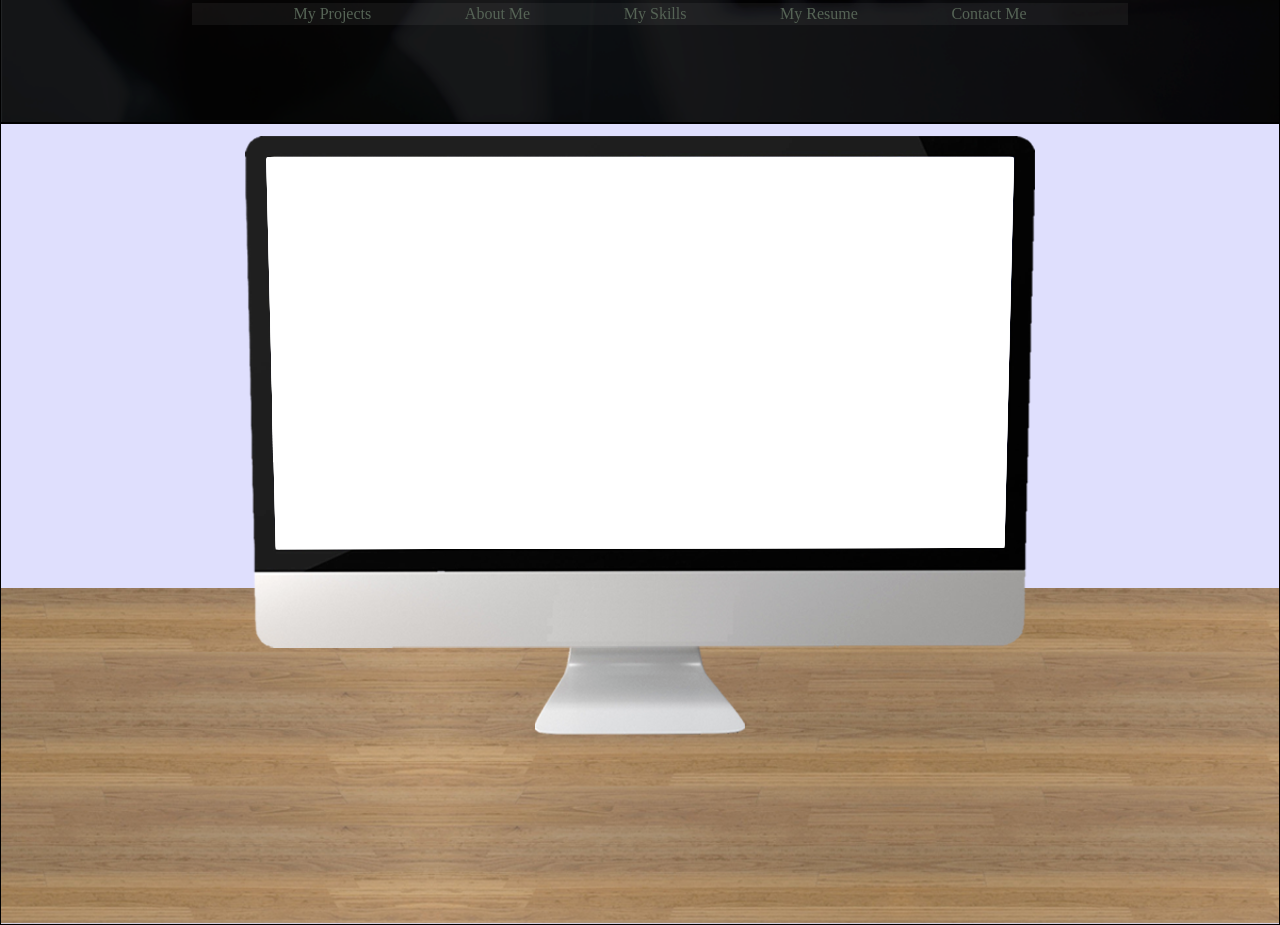
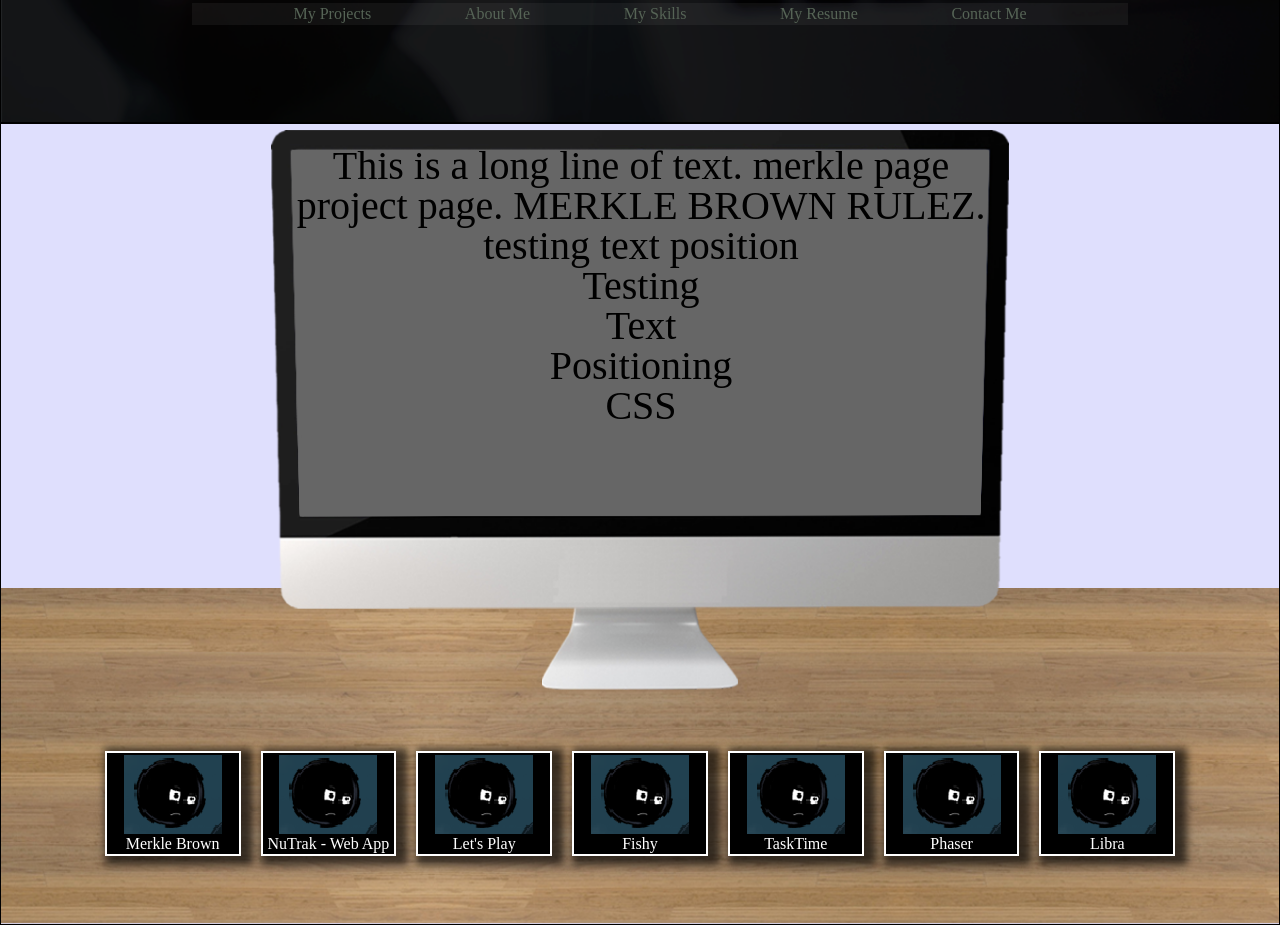
Before and after one commit to moe091/MyHomepage, a plain HTML site: page index.html in a window 1280 px wide. Shown: the part 679-1604 px from the top of the page. Drawn offline with Linux system fonts and the light colour scheme.

Commit message:
made some progress at work, saving

```diff
--- a/index.html
+++ b/index.html
@@ -3,7 +3,9 @@
 
         <link rel="stylesheet" type="text/css" href="styles/reset.css">
         <link rel="stylesheet" type="text/css" href="styles/style.css">
-
+        <link rel="stylesheet" type="text/css" href="styles/projects.css">
+        <script src="js/scripts.js" type="text/javascript"></script>
+        <script src="js/projects.js" type="text/javascript"></script>
     </head>
 
     <body>
@@ -18,7 +20,7 @@
                 </div>
                 <div id="spotlight-left" class="spotlight">
                     <div class='spotlight-header'>
-                        Playable Level of my current game!
+                        Play a demo of my current project!
                     </div>
                     <img src="img/merkle_promo.png" class="spotlight-img">
                     <div class="spotlight-details">
@@ -42,11 +44,78 @@
 
 
             <div id="desk-wrapper">
+                <div id="project-icons">
 
+                    <div class="proj-icon-wrap proj-icon-wrap-1" id="merkle-icon-wrap" onclick="showProjectPage('merkle');">
+                        <img src="img/merkle_icon2.png" class="proj-icon proj-icon-1" id="merkle-icon"><br />
+                        Merkle Brown
+                    </div>
+
+                    <div class="proj-icon-wrap proj-icon-wrap-1" id="merkle-icon-wrap" onclick="showProjectPage('nutrak');">
+                        <img src="img/merkle_icon2.png" class="proj-icon proj-icon-2" id="merkle-icon"><br />
+                        NuTrak - Web App
+                    </div>
+
+                    <div class="proj-icon-wrap proj-icon-wrap-1" id="merkle-icon-wrap" onclick="showProjectPage('letsplay');">
+                        <img src="img/merkle_icon2.png" class="proj-icon proj-icon-3" id="merkle-icon"><br />
+                        Let's Play
+                    </div>
+
+                    <div class="proj-icon-wrap proj-icon-wrap-1" id="merkle-icon-wrap" onclick="showProjectPage('fishy');">
+                        <img src="img/merkle_icon2.png" class="proj-icon proj-icon-4" id="merkle-icon"><br />
+                        Fishy
+                    </div>
+
+                    <div class="proj-icon-wrap proj-icon-wrap-1" id="merkle-icon-wrap" onclick="showProjectPage('tasktime');">
+                        <img src="img/merkle_icon2.png" class="proj-icon proj-icon-5" id="merkle-icon"><br />
+                        TaskTime
+                    </div>
+
+                    <div class="proj-icon-wrap proj-icon-wrap-1" id="merkle-icon-wrap" onclick="showProjectPage('phaser');">
+                        <img src="img/merkle_icon2.png" class="proj-icon proj-icon-6" id="merkle-icon"><br />
+                        Phaser
+                    </div>
+
+                    <div class="proj-icon-wrap proj-icon-wrap-1" id="merkle-icon-wrap" onclick="showProjectPage('libra');">
+                        <img src="img/merkle_icon2.png" class="proj-icon proj-icon-7" id="merkle-icon"><br />
+                        Libra
+                    </div>
+
+                </div>
             </div>
             <div id="monitor-wrapper">
                 <img src="img/monitor.png" id="monitor-img">
                 <div id="monitor-screen">
+                    <div id="project-screens-wrapper">
+                        <div id="merkle-page" class="project-page">
+                        This is a long line of text. merkle page project page. MERKLE BROWN RULEZ. testing text position <br />
+                            Testing <br />
+                            Text <br />
+                            Positioning <br />
+                            CSS <br />
+                        </div>
+                        <div id="nutrak-page" class="project-page">
+                            <h1>NuTrak</h1>
+                        </div>
+                        <div id="letsplay-page" class="project-page">
+                            <h1>Let's Play Android App</h1>
+                        </div>
+                        <div id="fishy-page" class="project-page">
+                            <h1>fishy</h1>
+                        </div>
+                        <div id="tasktime-page" class="project-page">
+                            <h1>TaskTime</h1>
+                        </div>
+                        <div id="phaser-page" class="project-page">
+                            <h1>Phaser Box2D examples</h1>
+                        </div>
+                        <div id="libra-page" class="project-page">
+                            <h1>Libra</h1>
+                        </div>
+
+                    </div>
+
+                </div><!-- monitor screen -->
             <!-- Projects to include:
                 1. Rails App: Screenshots + Description
                 2. Libra Game: Screenshots + Description
@@ -56,40 +125,16 @@
                 6. NuTrack Node App: Screenshots + Description + Link
                 7. Phaser Examples: Description + Link
                 Android: 1 game/1 app. Web: 1 Rails App/1 Node App. Games: 2 JS Games. Other/Freelance: 1 set of Box2D physics examples
-                </div>
-            </div>
+            -->
+            </div><!-- monitor wrapper -->
 
 
         </div>
 
+
     <script>
-            function scrollTo(to, duration) {
-
-                var doc = document.documentElement;
-
-                if (document.body.scrollTop == to) return;
-                var diff = to - document.body.scrollTop;
-                var scrollStep = Math.PI / (duration / 10);
-                var count = 0, currPos;
-                start = window.pageYOffset;
-                scrollInterval = setInterval(function(){
-                    if (document.body.scrollTop != to) {
-                        count = count + 1;
-                        currPos = start + diff * (0.5 - 0.5 * Math.cos(count * scrollStep));
-                        document.body.scrollTop = currPos;
-                    }
-                    else { clearInterval(scrollInterval); }
-                },10);
-            }
-
-            function scrollToProjects()
-            {
-                console.log('Scroll to ', document.getElementById('projects-screen'));
-                var dest = document.getElementById('projects-screen');
-                scrollTo(dest.offsetTop, 500);
-            }
+        var projWrapper = document.getElementById("project-screens-wrapper");
     </script>
-
     </body>
 
 </html>
--- /dev/null
+++ b/js/projects.js
@@ -0,0 +1,17 @@
+var projIDs = {
+    merkle: 0,
+    nutrak: 1,
+    letsplay: 2,
+    fishy: 3,
+    tasktime: 4,
+    phaser: 5,
+    libra: 6
+}
+var showProjectPage = function(proj) {
+    proj = projIDs[proj];
+    if (projWrapper) {
+        projWrapper.style.left = (proj * -100) + "%";
+    }
+}
+
+document.onRe
--- /dev/null
+++ b/js/scripts.js
@@ -0,0 +1,26 @@
+
+function scrollTo(to, duration) {
+
+    var doc = document.documentElement;
+
+    if (document.body.scrollTop == to) return;
+    var diff = to - document.body.scrollTop;
+    var scrollStep = Math.PI / (duration / 10);
+    var count = 0, currPos;
+    start = window.pageYOffset;
+    scrollInterval = setInterval(function(){
+        if (document.body.scrollTop != to) {
+            count = count + 1;
+            currPos = start + diff * (0.5 - 0.5 * Math.cos(count * scrollStep));
+            document.body.scrollTop = currPos;
+        }
+        else { clearInterval(scrollInterval); }
+    },10);
+}
+
+function scrollToProjects()
+{
+    console.log('Scroll to ', document.getElementById('projects-screen'));
+    var dest = document.getElementById('projects-screen');
+    scrollTo(dest.offsetTop, 500);
+}
--- /dev/null
+++ b/styles/projects.css
@@ -0,0 +1,120 @@
+/** My Projects screen **/
+#projects-screen {
+    position: relative;
+    text-align: center;
+}
+#desk-wrapper {
+    position: absolute;
+    bottom: 0;
+    left: 0;
+    width: 100%;
+    height: 42%;
+    background-position: bottom;
+    background-repeat: repeat-y;
+    background-size: 100%;
+    background-image: url(../img/wooddesk.png);
+}
+#monitor-screen {
+    position: absolute;
+    top: 0;
+    right: 0;
+    bottom: 0;
+    left: 0;
+    margin: 15px 16px 143px 16px;
+    z-index: 10;
+    background-color: white;
+    overflow: hidden;
+}
+#monitor-wrapper {
+    position: relative;
+    margin: 6px auto 0 auto;
+    display: inline-block;
+}
+#monitor-img {
+    position: relative;
+    z-index: 20;
+    height:70%;
+}
+
+
+
+
+/** Monitor screens **/
+#project-screens-wrapper {
+    position: relative;
+    height: 100%;
+    width: 1000%;
+    overflow: hidden;
+    border: 5px #34af88;
+    background-color: #334477;
+}
+
+.project-page {
+    position: absolute;
+    top: 0;
+    left: 0;
+    height: 100%;
+    width: 10%;
+    border: 1px aqua solid;
+    background-color: #666;
+    text-align: center;
+    font-size: 2.5em;
+}
+
+#nutrak-page {
+    background-color: tomato;
+    left: 10%;
+}
+#letsplay-page {
+    background-color: antiquewhite;
+    left: 20%;
+}
+#fishy-page {
+    background-color:darkkhaki;
+    left: 30%;
+}
+#tasktime-page {
+    background-color:brown;
+    left: 40%;
+}
+#phaser-page {
+    background-color:forestgreen;
+    left: 50%;
+}
+#libra-page {
+    background-color: chocolate;
+    left: 60%;
+}
+
+
+.proj-icon {
+    margin-bottom: 2px;
+}
+#project-icons {
+    position: absolute;
+    bottom: 18%;
+    width: 100%;
+    text-align: center;
+}
+.proj-icon-wrap {
+    margin: 8px;
+    padding: 2px;
+    background-color: #000;
+    color: #fff;
+    border: 2px #fff solid;
+    display: inline-block;
+    width: 10%;
+    -webkit-box-shadow: 6px 3px 8px 6px rgba(0,0,0,0.67);
+-moz-box-shadow: 6px 3px 8px 6px rgba(0,0,0,0.67);
+box-shadow: 6px 3px 8px 6px rgba(0,0,0,0.67);
+}
+
+.proj-icon-wrap:hover {
+    padding-top: 5px;
+    -webkit-box-shadow: 6px 3px 8px 6px rgba(0,0,0,0.9);
+-moz-box-shadow: 6px 3px 8px 6px rgba(0,0,0,0.9);
+box-shadow: 6px 3px 8px 6px rgba(0,0,0,0.9);
+}
+
+
+/** screen classes to display different project pages **/
--- a/styles/style.css
+++ b/styles/style.css
@@ -97,41 +97,3 @@ html, body {
 #nav-div a:hover {
     text-decoration: underline;
 }
-
-
-/** My Projects screen **/
-#projects-screen {
-    position: relative;
-    text-align: center;
-}
-#desk-wrapper {
-    position: absolute;
-    bottom: 0;
-    left: 0;
-    width: 100%;
-    height: 42%;
-    background-position: bottom;
-    background-repeat: repeat-y;
-    background-size: 100%;
-    background-image: url(../img/wooddesk.png);
-}
-#monitor-screen {
-    position: absolute;
-    top: 0;
-    right: 0;
-    bottom: 0;
-    left: 0;
-    margin: 19px 18px 183px 18px;
-    z-index: 10;
-    background-color: white;
-    padding: 5px;
-}
-#monitor-wrapper {
-    position: relative;
-    margin: 12px auto 0 auto;
-    display: inline-block;
-}
-#monitor-img {
-    position: relative;
-    z-index: 20;
-}
```
Also changed, not shown: img/merkle_icon.png (added), img/merkle_icon2.png (added). Lines whose indentation alone changed are shown as unchanged.
